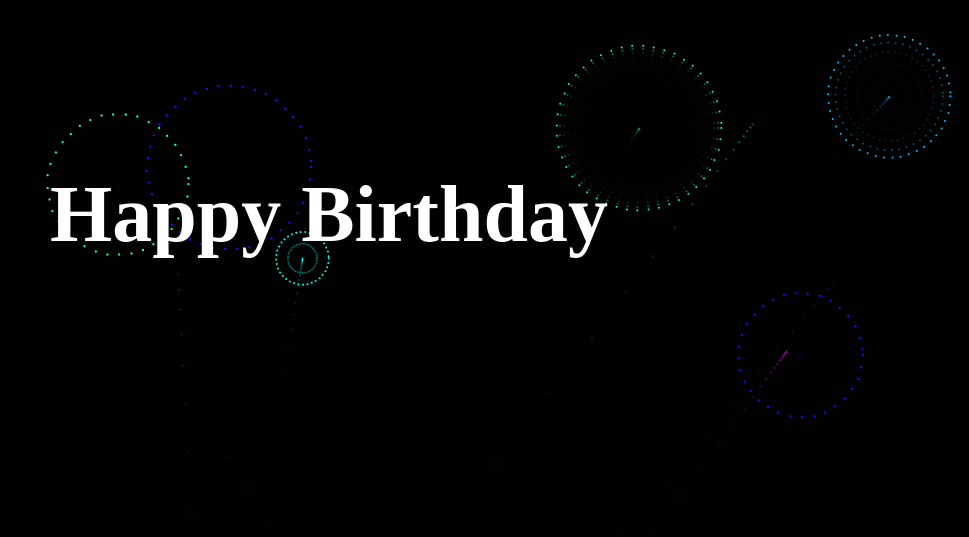
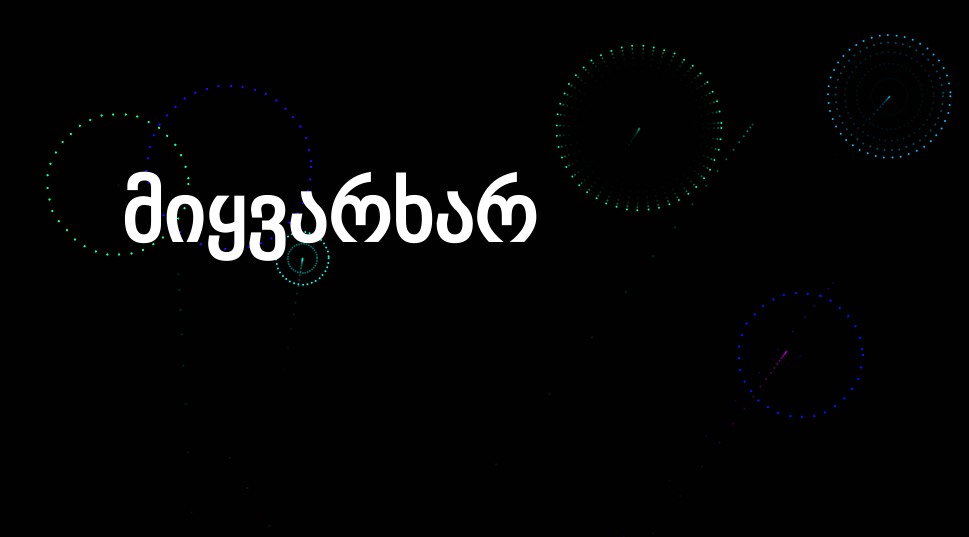
Before and after one commit to kufuna/mes, a plain HTML site: page index.html in a window 1280 px wide. Shown: the top 537 px of the page, without its empty margins (311-1280 px from the left). Drawn offline with Linux system fonts and the light colour scheme; animation ran at ten frames a second.

Commit message:
Update index.html

```diff
--- a/index.html
+++ b/index.html
@@ -9,7 +9,7 @@
 </head>
 <body class="">
 
-<h1>Happy Birthday</h1>
+<h1>მიყვარხარ</h1>
 <canvas id="birthday"></canvas>
 
 
```
